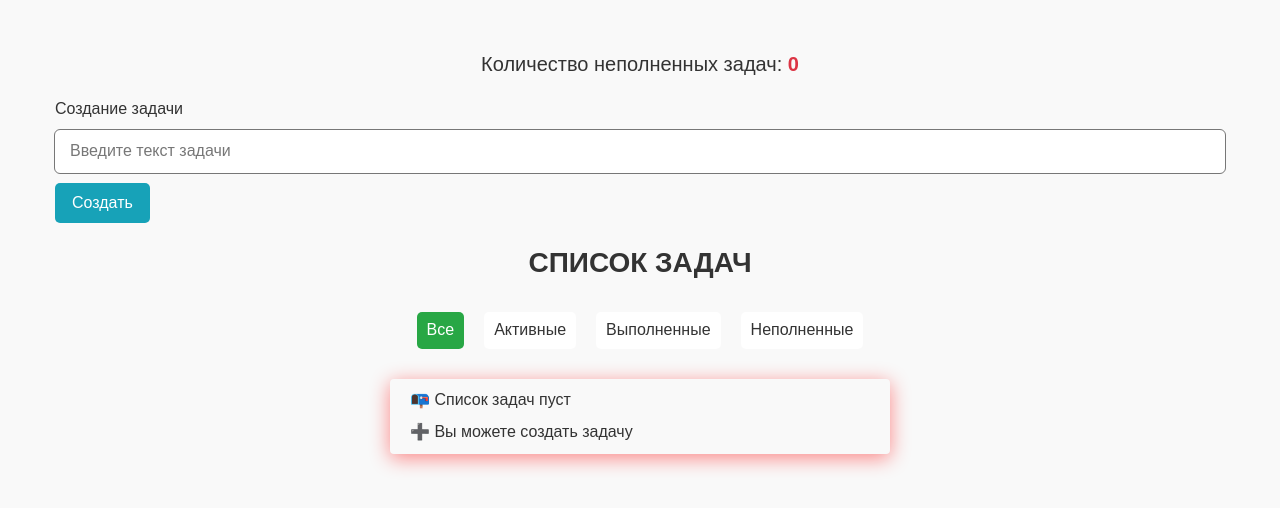
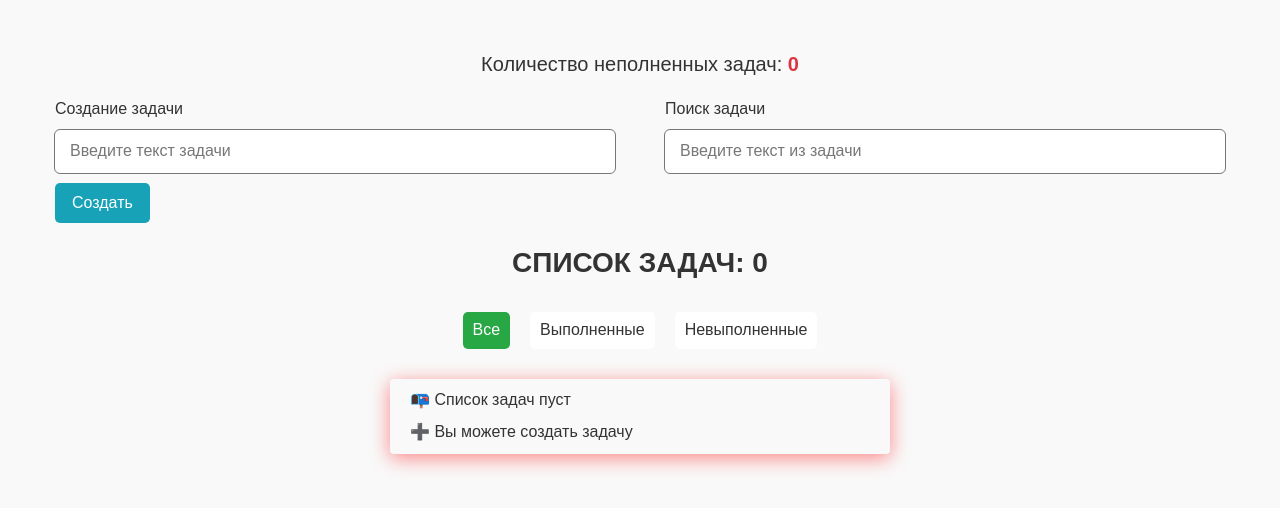
Before and after one commit to serj2626/test_app, a Vue app: page / in a window 1280 px wide. Shown: the top 508 px of the page. Built offline with nearby package versions, Linux system fonts and the light colour scheme; the HTML template or start-up script is replaced by a standard one.

Commit message:
feat: upgrade search tasks

```diff
--- /dev/null
+++ b/src/components/ModalComponent.vue
@@ -0,0 +1,38 @@
+<script setup lang="ts"></script>
+<template>
+  <div class="modal-component">
+    <div class="modal-component__wrapper">
+      Lorem, ipsum dolor sit amet consectetur adipisicing elit. Repellat, dignissimos quas officiis
+      qui at animi optio tempore quos commodi sint voluptates architecto natus excepturi ex delectus
+      vel explicabo. Ratione fugiat nulla exercitationem ipsum aliquid id facilis fuga voluptatum
+      repudiandae iure officiis quisquam enim molestias repellendus vero praesentium libero et ullam
+      ipsam officia, nisi corporis error tempora quas! Tempore nemo quas harum similique, eius,
+      impedit voluptatum hic mollitia dolorem, quo illo labore recusandae eaque earum. Consequatur
+      quidem cupiditate laudantium quis. Doloremque quidem hic facilis harum rem cum doloribus
+      voluptatum sequi ipsum optio nemo, veritatis libero ratione fugit incidunt necessitatibus,
+      atque dolores.
+    </div>
+  </div>
+</template>
+<style scoped lang="scss">
+.modal-component {
+  position: fixed;
+  top: 0;
+  left: 0;
+  width: 100%;
+  height: 100%;
+  background-color: rgba(0, 0, 0, 0.581);
+  display: flex;
+  justify-content: center;
+  align-items: center;
+  overflow: hidden;
+}
+.modal-component__wrapper {
+  background-color: $white;
+  padding: 20px;
+  max-height: 90vh;
+  overflow-y: auto;
+  border-radius: $border-radius;
+  max-width: 650px;
+}
+</style>
--- a/src/components/task/TaskAdd.vue
+++ b/src/components/task/TaskAdd.vue
@@ -30,6 +30,7 @@ const createTask = () => {
     <p>Создание задачи</p>
     <BaseInput
       placeholder="Введите текст задачи"
+      type="search"
       v-model:input-value="newTask.value"
       v-model:error="newTask.error"
       @reset-error="newTask.error = ''"
--- a/src/components/task/TaskContent.vue
+++ b/src/components/task/TaskContent.vue
@@ -3,6 +3,8 @@ import { useTaskStore } from '@/stores/task'
 import TaskAdd from './TaskAdd.vue'
 import TaskList from './TaskList.vue'
 import TaskCounter from './TaskCounter.vue'
+import TaskSearch from './TaskSearch.vue'
+import ModalComponent from '../ModalComponent.vue'
 
 const store = useTaskStore()
 
@@ -13,8 +15,15 @@ const updateTaskByNewText = (payload: { id: number; text: string }) => {
 <template>
   <div class="task-content container">
     <div class="task-content__wrapper">
+      <!-- <ModalComponent /> -->
       <TaskCounter :count="store.totalUnfulfilledTasks" />
-      <TaskAdd @add-task="(text: string) => store.addTask(text)" />
+      <div class="task-content__wrapper-actions">
+        <TaskAdd
+          class="task-content__wrapper-actions-add"
+          @add-task="(text: string) => store.addTask(text)"
+        />
+        <TaskSearch class="task-content__wrapper-actions-search" />
+      </div>
       <TaskList
         @delete-task="(id: number) => store.deleteTask(id)"
         @update-status-task="(id: number) => store.updateStatusTask(id)"
@@ -25,11 +34,25 @@ const updateTaskByNewText = (payload: { id: number; text: string }) => {
 </template>
 <style scoped lang="scss">
 .task-content {
-  margin-top: 50px;
+  margin-block: 50px;
   &__wrapper {
     display: flex;
     flex-direction: column;
     gap: 20px;
+
+    &-actions {
+      display: flex;
+      justify-content: space-between;
+      align-items: start;
+      gap: 50px;
+
+      &-add {
+        width: 100%;
+      }
+      &-search {
+        width: 100%;
+      }
+    }
   }
 }
 </style>
--- a/src/components/task/TaskFilters.vue
+++ b/src/components/task/TaskFilters.vue
@@ -17,18 +17,13 @@ const filters: ITaskFilter[] = [
   },
   {
     id: 2,
-    label: 'active',
-    title: 'Активные',
-  },
-  {
-    id: 3,
     label: 'completed',
     title: 'Выполненные',
   },
   {
-    id: 4,
+    id: 3,
     label: 'unfulfilled',
-    title: 'Неполненные',
+    title: 'Невыполненные',
   },
 ]
 </script>
@@ -39,7 +34,7 @@ const filters: ITaskFilter[] = [
         <BaseButton
           :label="filter.title"
           size="xs"
-          :color="taskStore.currentFilter === filter.label ? 'success' : 'white'"
+          :color="taskStore.filtersData.status === filter.label ? 'success' : 'white'"
           @click="taskStore.setFilter(filter.label)"
         />
       </li>
--- a/src/components/task/TaskList.vue
+++ b/src/components/task/TaskList.vue
@@ -47,7 +47,7 @@ const resetData = () => {
 </script>
 <template>
   <div class="task-list">
-    <p class="task-list__title">Список задач</p>
+    <p class="task-list__title">Список задач: {{ store.totalCount }}</p>
     <TaskFilters />
     <table v-if="store.totalCount">
       <thead>
@@ -60,7 +60,7 @@ const resetData = () => {
         </tr>
       </thead>
       <tbody>
-        <tr class="task-list__item" v-for="task in store.tasks" :key="task.id">
+        <tr class="task-list__item" v-for="task in store.allTasks" :key="task.id">
           <td>
             {{ task.id }}
           </td>
@@ -181,4 +181,5 @@ td {
     gap: 10px;
   }
 }
+
 </style>
--- /dev/null
+++ b/src/components/task/TaskSearch.vue
@@ -0,0 +1,33 @@
+<script setup lang="ts">
+import { useTaskStore } from '@/stores/task'
+import BaseInput from '../ui/BaseInput.vue'
+import { ref, watch } from 'vue'
+import { useDebounce } from '@/composables/useDebounce'
+
+const store = useTaskStore()
+
+const localSearch = ref(store.filtersData.search)
+
+const debouncedSearch = useDebounce(localSearch, 400)
+
+watch(debouncedSearch, (val) => {
+  store.filtersData.search = val
+})
+</script>
+<template>
+  <div class="task-search">
+    <label>Поиск задачи</label>
+    <BaseInput
+      v-model:input-value="localSearch"
+      type="search"
+      placeholder="Введите текст из задачи"
+    />
+  </div>
+</template>
+<style scoped lang="scss">
+.task-search {
+  display: flex;
+  flex-direction: column;
+  gap: 10px;
+}
+</style>
--- /dev/null
+++ b/src/composables/useDebounce.ts
@@ -0,0 +1,21 @@
+import { ref, watch, type Ref } from 'vue'
+
+export function useDebounce(value: Ref<any>, delay = 300) {
+  const debounced = ref(value.value)
+
+  let timer: number | null = null
+
+  watch(
+    value,
+    (newVal) => {
+      if (timer) clearTimeout(timer)
+
+      timer = window.setTimeout(() => {
+        debounced.value = newVal
+      }, delay)
+    },
+    { immediate: true }
+  )
+
+  return debounced
+}
--- a/src/stores/task.ts
+++ b/src/stores/task.ts
@@ -1,4 +1,4 @@
-import { computed, ref, watch } from 'vue'
+import { computed, reactive, ref, watch } from 'vue'
 
 import { defineStore } from 'pinia'
 
@@ -9,16 +9,34 @@ export interface ITask {
   createdAt: string
 }
 
-export type TTaskFilter = 'active' | 'completed' | 'all' | 'unfulfilled'
+export type TTaskFilter = 'completed' | 'all' | 'unfulfilled'
+export interface IFiltersData {
+  search: string
+  status: TTaskFilter
+}
 
 export const useTaskStore = defineStore('task-store', () => {
-  const currentFilter = ref<TTaskFilter>('all')
-  const tasks = ref<ITask[]>(loadTasks())
+  const tasks = ref<ITask[]>([])
+  const filtersData = reactive<IFiltersData>({
+    search: '',
+    status: 'all',
+  })
 
   function loadTasks() {
     const saved = localStorage.getItem('vue-tasks')
-    return saved ? JSON.parse(saved) : []
+    tasks.value = saved ? JSON.parse(saved) : []
   }
+  function loadFilters() {
+    const saved = localStorage.getItem('vue-task-filters')
+    if (saved) {
+      const parsed = JSON.parse(saved) as IFiltersData
+      filtersData.search = parsed.search
+      filtersData.status = parsed.status
+    }
+  }
+
+  loadTasks()
+  loadFilters()
 
   const nextIndex = computed(() => {
     const lastTask = tasks.value[tasks.value.length - 1]
@@ -59,12 +77,28 @@ export const useTaskStore = defineStore('task-store', () => {
   }
 
   function setFilter(newFilter: TTaskFilter) {
-    currentFilter.value = newFilter
+    filtersData.status = newFilter
   }
 
-  const totalCount = computed(() => tasks.value.length)
+  const totalCount = computed(() => allTasks.value.length)
 
   const totalUnfulfilledTasks = computed(() => tasks.value.filter((task) => !task.status).length)
+
+  const allTasks = computed(() => {
+    let list = tasks.value
+
+    if (filtersData.status === 'completed') {
+      list = list.filter((t) => t.status)
+    } else if (filtersData.status === 'unfulfilled') {
+      list = list.filter((t) => !t.status)
+    }
+
+    if (filtersData.search.trim()) {
+      const query = filtersData.search.trim().toLowerCase()
+      list = list.filter((t) => t.text.toLowerCase().includes(query))
+    }
+    return list
+  })
 
   watch(
     tasks,
@@ -74,12 +108,23 @@ export const useTaskStore = defineStore('task-store', () => {
     { deep: true },
   )
 
+  watch(
+    filtersData,
+    (newFilters) => {
+      localStorage.setItem('vue-task-filters', JSON.stringify(newFilters))
+    },
+    { deep: true },
+  )
+
   return {
+    // STATE
     tasks,
-    currentFilter,
+    filtersData,
+    // GETTERS
     totalCount,
     totalUnfulfilledTasks,
-
+    allTasks,
+    // SETTERS
     loadTasks,
     updateTask,
     deleteTask,
--- a/src/utils/validations.ts
+++ b/src/utils/validations.ts
@@ -4,10 +4,5 @@ export const validateText = (text: string) => {
     error = 'Поле не должно быть пустым'
     return error
   }
-
-  if (text.trim().length < 3) {
-    error = 'Поле не должно быть менее 3 символов'
-    return error
-  }
   return error
 }
```
